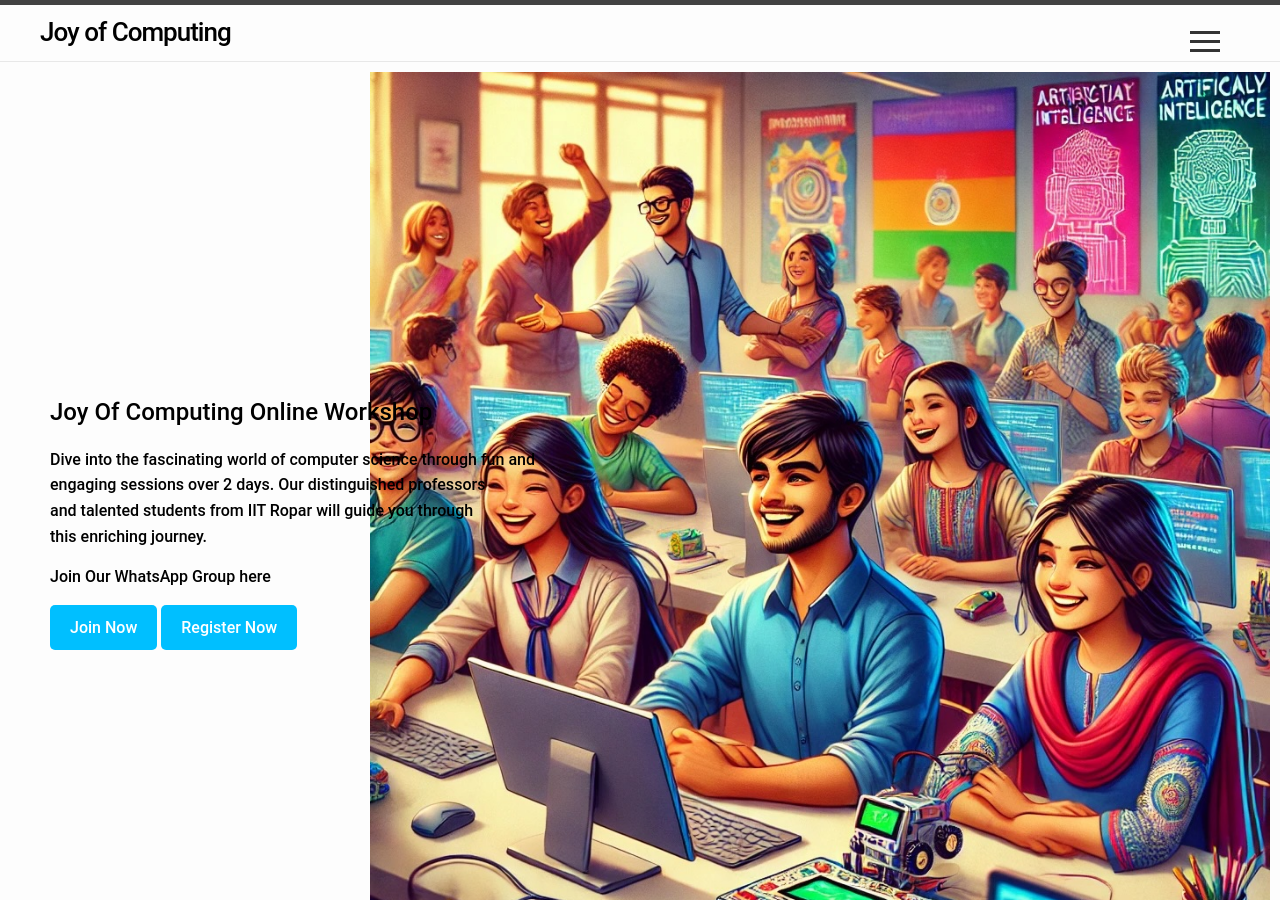
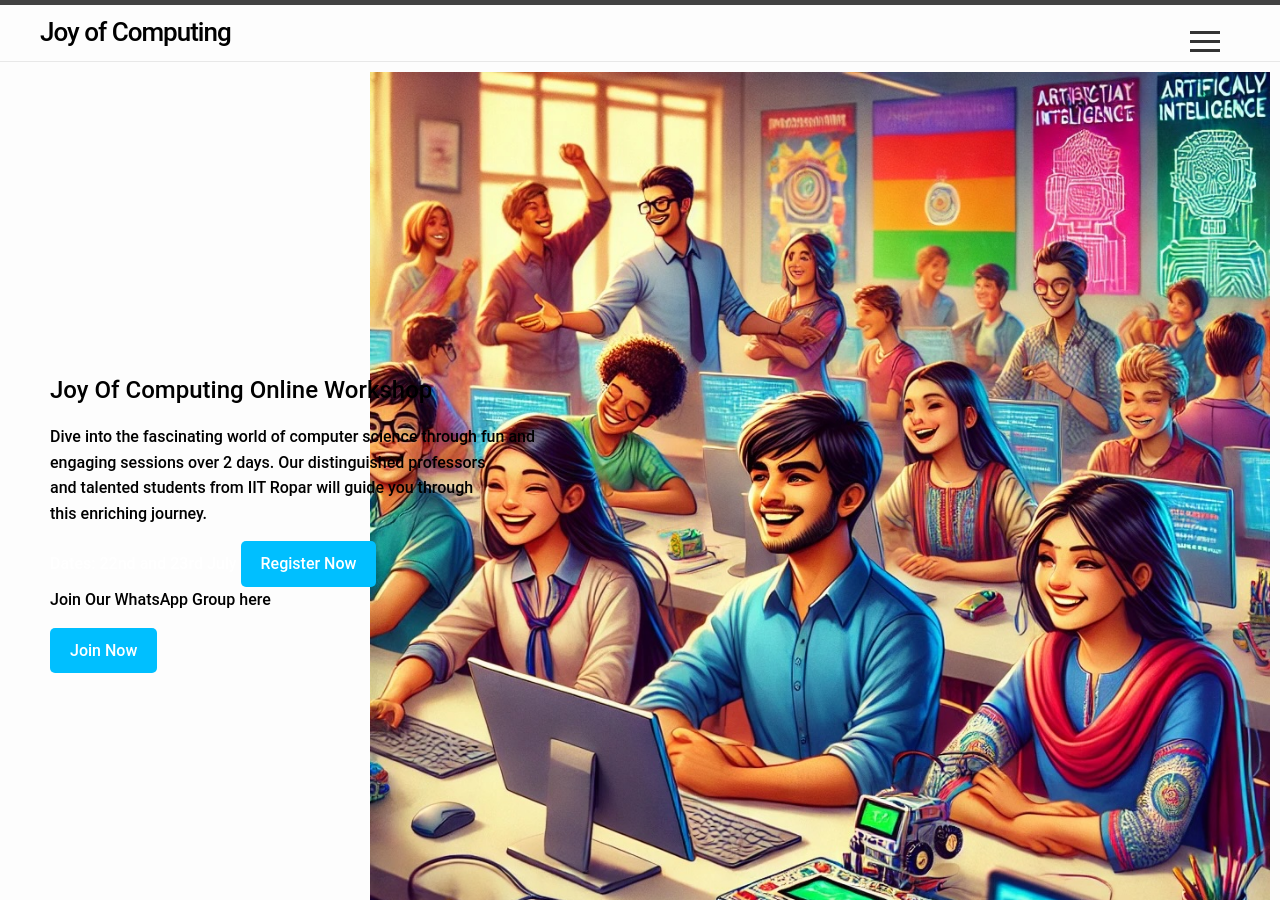
Before and after one commit to sudarshansudarshan/joc, a Jekyll site: the page built from index.markdown, in a window 1280 px wide and 900 px high. Built offline with Jekyll 4.4.1, drawn with Linux system fonts in a browser that asks for light colours.

Commit message:
Update home.html

```diff
--- a/_layouts/home.html
+++ b/_layouts/home.html
@@ -159,12 +159,15 @@ layout: default
         Dive into the fascinating world of computer science through fun and <br>engaging sessions over 2 days. Our distinguished professors <br>and talented students from <b>IIT Ropar</b> will guide you through <br>this enriching journey.
       </p>
 
+      <b>Dates: 22nd and 23rd July</b>
+
+      <a href="https://forms.gle/HP18PAvap6ifJ8EG8" class="btn">Register Now</a>
+
       <p style="color: black;">
         Join Our WhatsApp Group here
       </p>
       <a href="https://chat.whatsapp.com/J4Na1mTOXqY3xCPWGv64sz" class="btn">Join Now</a>
 
-      <a href="https://forms.gle/HP18PAvap6ifJ8EG8" class="btn">Register Now</a>
     </div>
   </div>
   <br>
```
